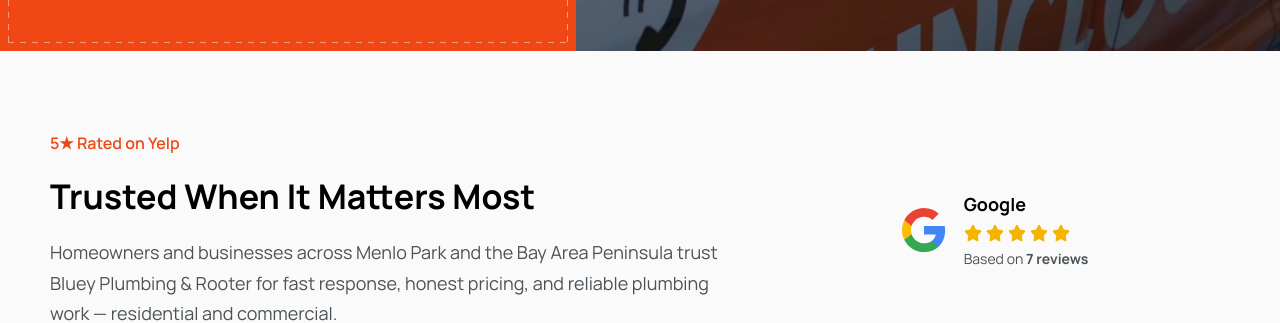
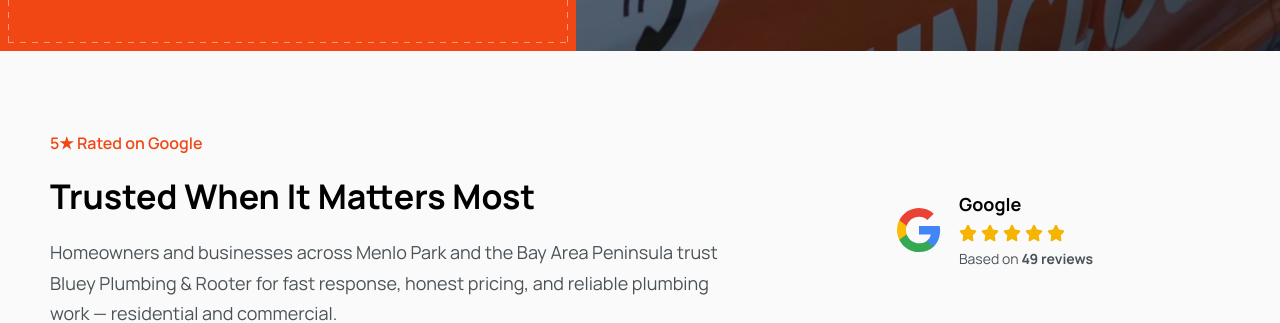
Before and after one commit to mistermooster11/blueyplumbing, a Next.js app: page / in a window 1280 px wide. Shown: the part 3460-3783 px from the top of the page. Built offline with nearby package versions, Linux system fonts and the light colour scheme.

Commit message:
Fix: Google reviews — eyebrow Yelp→Google, count 7→49

```diff
--- a/components/custom/testimonials/TestimonialsSection.tsx
+++ b/components/custom/testimonials/TestimonialsSection.tsx
@@ -58,7 +58,7 @@ export default function TestimonialsSection() {
       <div className="testimonials__container">
         {/* Left: 60% — header text */}
         <div className="testimonials__header">
-          <div className="testimonials__eyebrow">5★ Rated on Yelp</div>
+          <div className="testimonials__eyebrow">5★ Rated on Google</div>
           <h2 className="testimonials__heading">Trusted When It Matters Most</h2>
           <p className="testimonials__subtext">
             Homeowners and businesses across Menlo Park and the Bay Area Peninsula trust Bluey
@@ -83,7 +83,7 @@ export default function TestimonialsSection() {
                 {[...Array(5)].map((_, i) => <StarIcon key={i} />)}
               </div>
               <p className="testimonials__count">
-                Based on <strong>7 reviews</strong>
+                Based on <strong>49 reviews</strong>
               </p>
             </div>
           </div>
```
